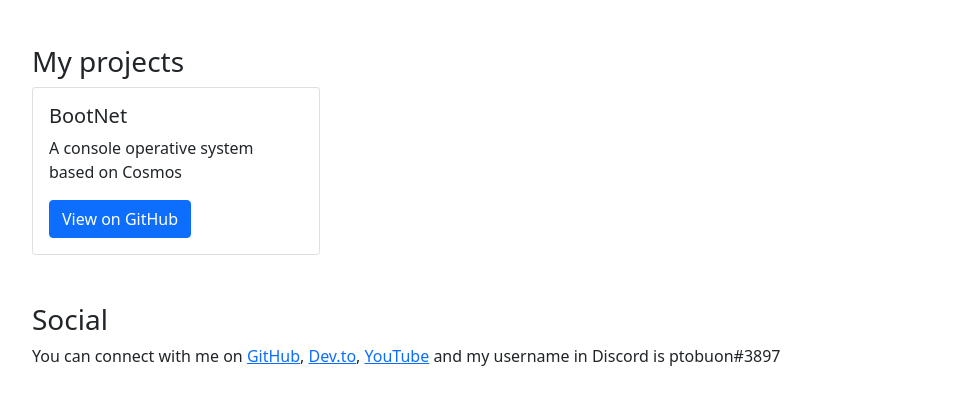
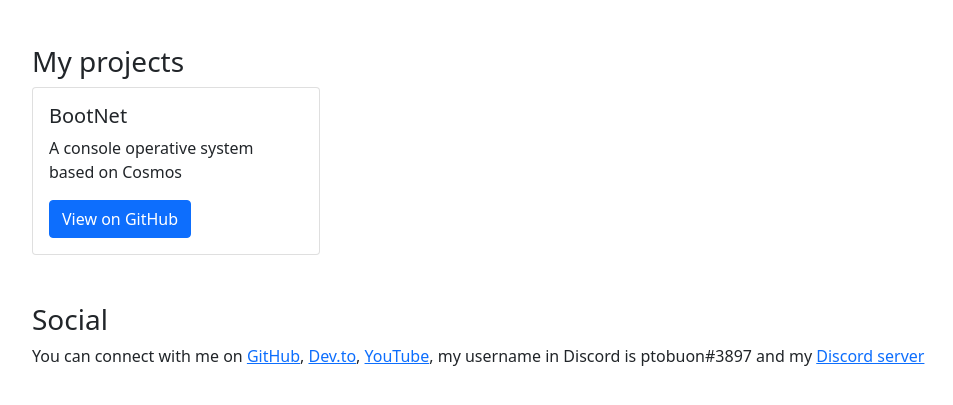
Before and after one commit to jenspto/ptobuon.github.io, a website: page index.html in a window 1280 px wide. Shown: the part 131-536 px from the top of the page, without its empty margins (50-1003 px from the left). Drawn offline with Linux system fonts and the light colour scheme.

Commit message:
Update index.html

```diff
--- a/index.html
+++ b/index.html
@@ -34,7 +34,7 @@
   </div>
   <div class="container my-5">
     <h3>Social</h3>
-    <p>You can connect with me on <a href="https://github.com/pto-buon">GitHub</a>, <a href="https://dev.to/pto-buon">Dev.to</a>, <a href="https://www.youtube.com/channel/UCa3qQ6toUQbWzQg1LKQ7G0w">YouTube</a> and my username in Discord is ptobuon#3897</p>
+    <p>You can connect with me on <a href="https://github.com/pto-buon">GitHub</a>, <a href="https://dev.to/ptobuon">Dev.to</a>, <a href="https://www.youtube.com/channel/UCa3qQ6toUQbWzQg1LKQ7G0w">YouTube</a>, my username in Discord is ptobuon#3897 and my <a href="https://discord.gg/KNGTnbT9Ym">Discord server</a></p>
   </div>
 </body>
 
```
